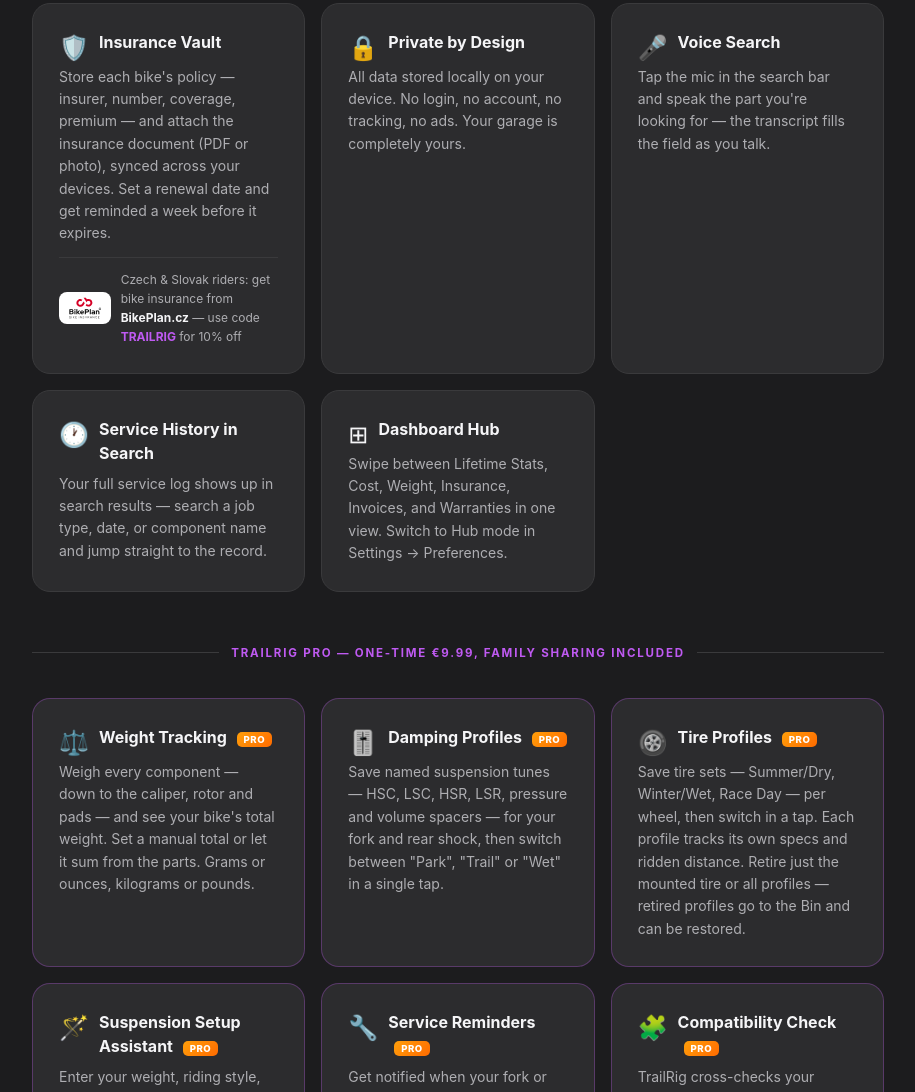
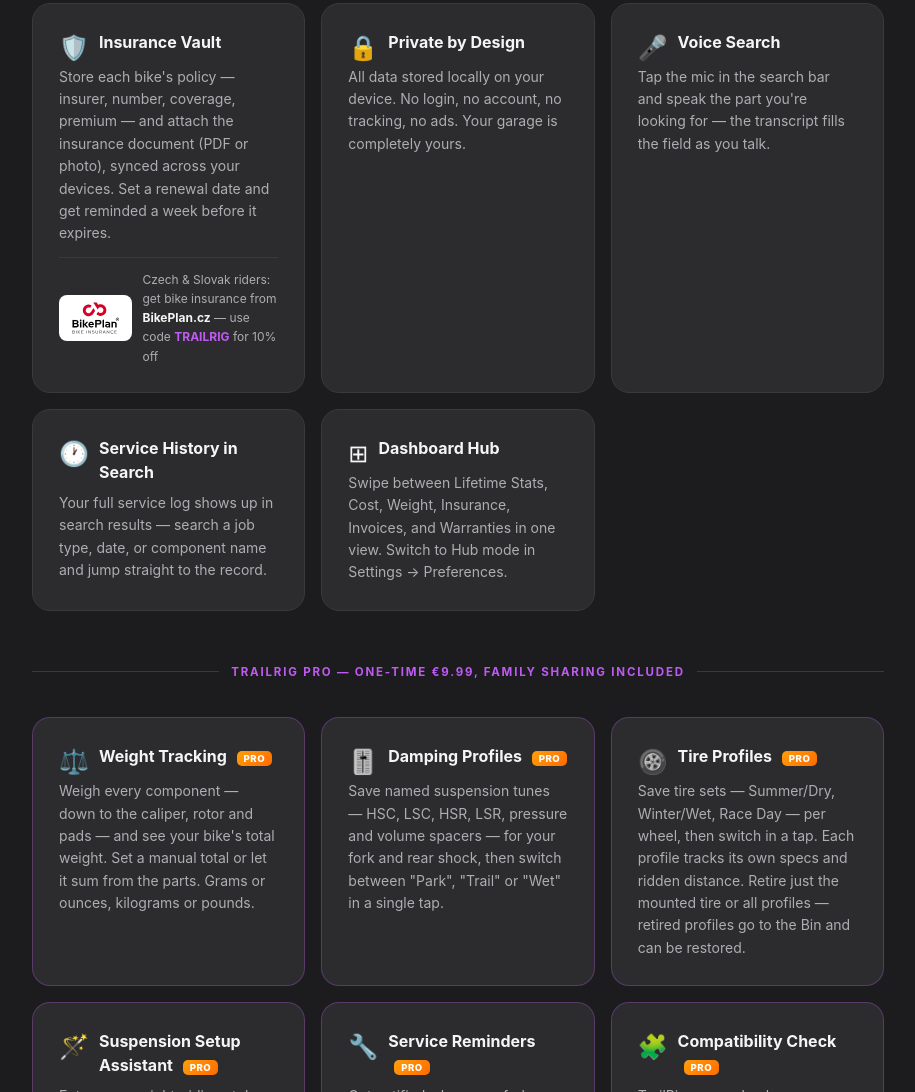
Before and after one commit to Pro1eZ/Sites, a plain HTML site: page index.html in a window 1280 px wide. Shown: the part 3121-4213 px from the top of the page, without its empty margins (182-1097 px from the left). Drawn offline with Linux system fonts and the light colour scheme.

Commit message:
BikePlan logo: increase height to 36px

```diff
--- a/index.html
+++ b/index.html
@@ -671,8 +671,8 @@
             <h3>Insurance Vault</h3>
             <p>Store each bike's policy — insurer, number, coverage, premium — and attach the insurance document (PDF or photo), synced across your devices. Set a renewal date and get reminded a week before it expires.</p>
             <div style="display:flex;align-items:center;gap:10px;margin-top:12px;padding-top:12px;border-top:1px solid var(--border);">
-                <div style="background:#fff;border-radius:8px;padding:4px 8px;flex-shrink:0;">
-                    <img src="logo-bikeplan.svg" alt="BikePlan.cz" style="height:24px;width:auto;display:block;">
+                <div style="background:#fff;border-radius:8px;padding:5px 10px;flex-shrink:0;">
+                    <img src="logo-bikeplan.svg" alt="BikePlan.cz" style="height:36px;width:auto;display:block;">
                 </div>
                 <span style="font-size:12px;color:var(--secondary);">Czech &amp; Slovak riders: get bike insurance from <strong style="color:var(--text);">BikePlan.cz</strong> — use code <strong style="color:var(--purple);">TRAILRIG</strong> for 10% off</span>
             </div>
```
